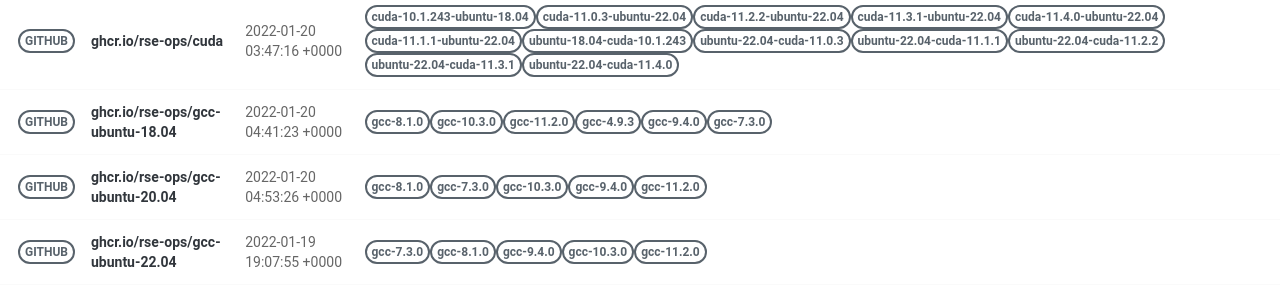
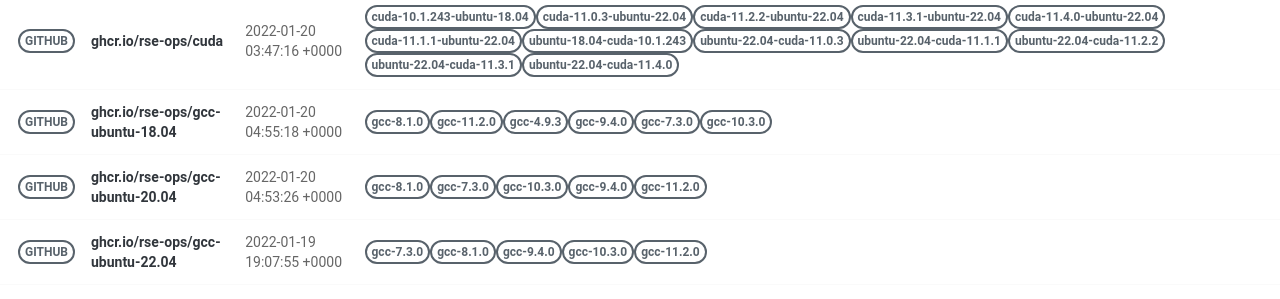
Before and after one commit to rse-ops/docker-images, a Jekyll site: the page built from pages/index.md, in a window 1280 px wide. Shown: the part 502-801 px from the top of the page. Built offline with Jekyll 4.4.1, drawn with Linux system fonts in a browser that asks for light colours; nearby versions of some CDN libraries.

Commit message:
Automated push to update library 2022-01-20

```diff
--- a/_library/ghcr.io-rse-ops-gcc-ubuntu-18.04.md
+++ b/_library/ghcr.io-rse-ops-gcc-ubuntu-18.04.md
@@ -1,7 +1,7 @@
 ---
 layout: container
 name: ghcr.io/rse-ops/gcc-ubuntu-18.04
-updated_at: 2022-01-20 04:41:23.852574
+updated_at: 2022-01-20 04:55:18.768435
 
 
 container_url: https://github.com/orgs/rse-ops/packages/container/package/gcc-ubuntu-18.04
```
Also changed, not shown: other parts of _library/ghcr.io-rse-ops-gcc-ubuntu-18.04.md (+3 -3 lines).
